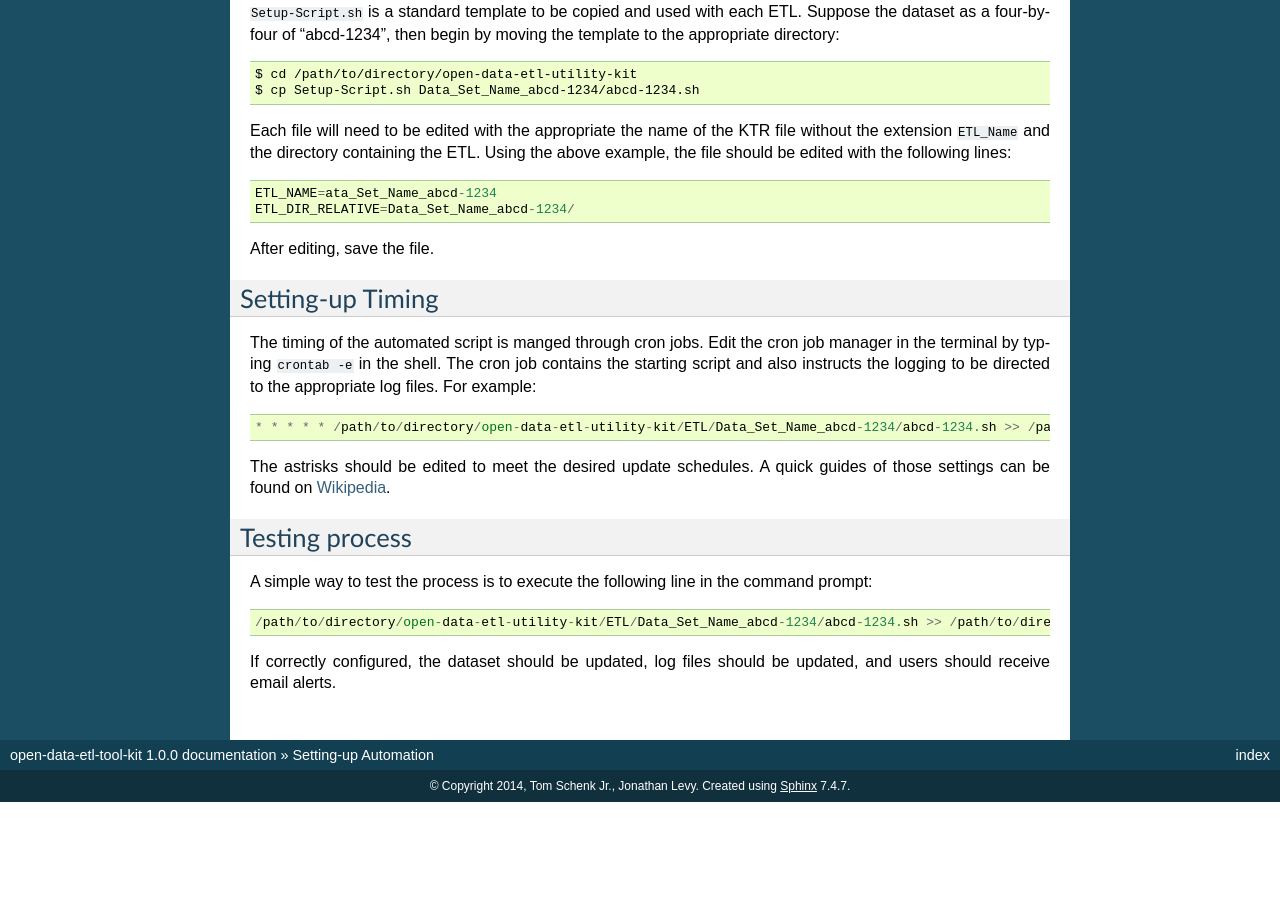
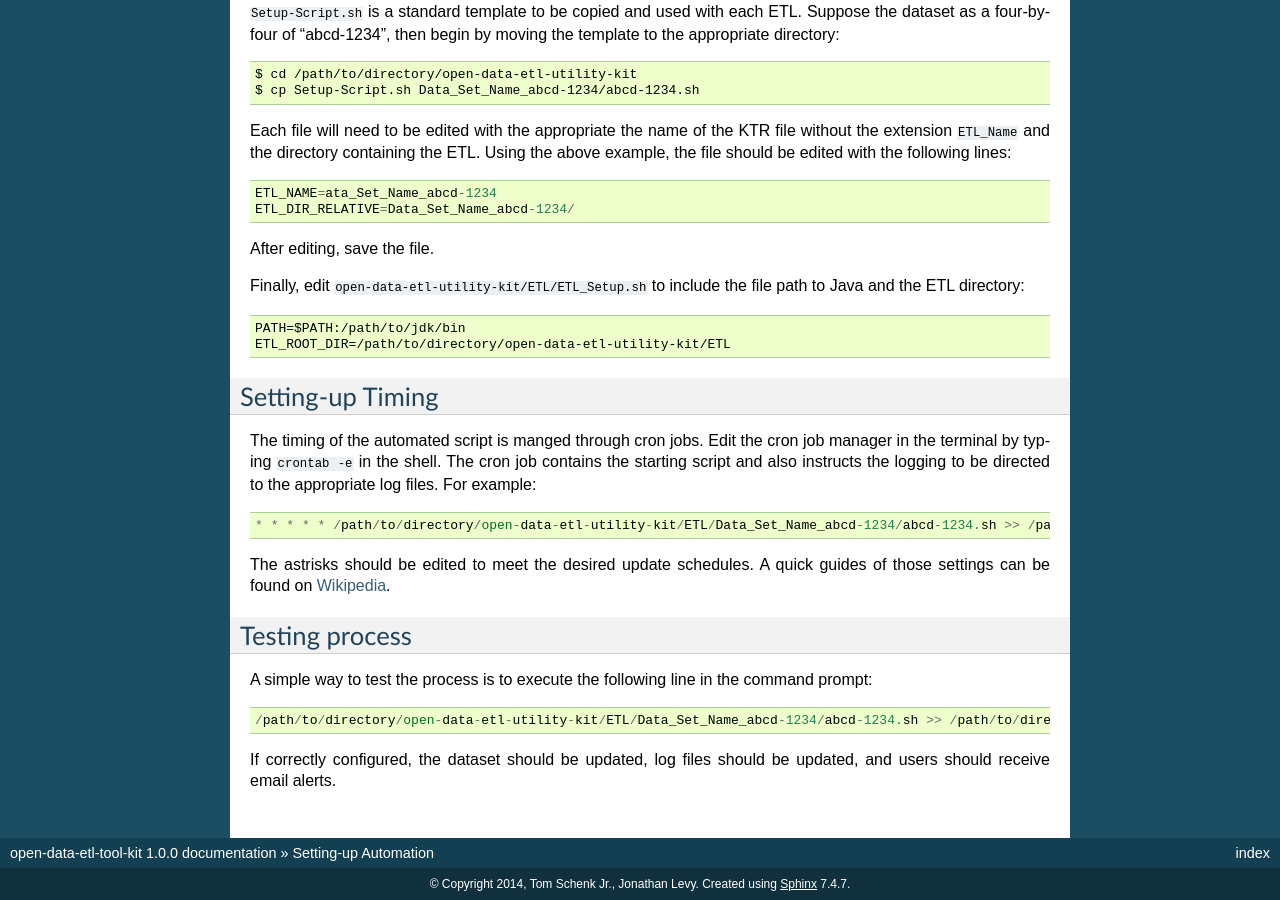
Before and after one commit to Chicago/open-data-etl-utility-kit, a Sphinx documentation site: the page built from docs/setting-up-automation.rst, in a window 1280 px wide and 900 px high, scrolled down 1253 px. Built offline with Sphinx 7.4.7, drawn with Linux system fonts in a browser that asks for light colours; before the commit the page ends 2055 px from its top, so only the background shows below that.

Commit message:
Added instructions on setting-up ETL_Setup

```diff
--- a/docs/setting-up-automation.rst
+++ b/docs/setting-up-automation.rst
@@ -26,6 +26,11 @@ Each file will need to be edited with the appropriate the name of the KTR file w
 
 After editing, save the file.
 
+Finally, edit ``open-data-etl-utility-kit/ETL/ETL_Setup.sh`` to include the file path to Java and the ETL directory::
+
+	PATH=$PATH:/path/to/jdk/bin
+	ETL_ROOT_DIR=/path/to/directory/open-data-etl-utility-kit/ETL
+
 Setting-up Timing
 -----------------
 
```
